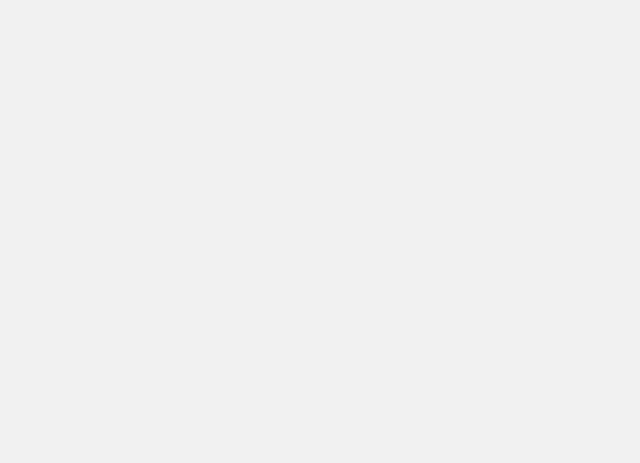
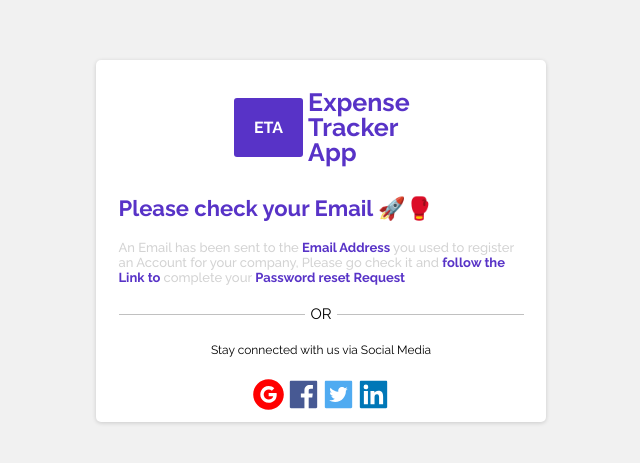
Before and after one commit to gideonekekeke/ExpenseFE, a React (Create React App) app: page /requestresetpassword in a window 1280 px wide. Before the commit this address had no page. Shown: the part 159-622 px from the top of the page, without its empty margins (319-959 px from the left). Built offline with nearby package versions, Linux system fonts and the light colour scheme; the HTML template or start-up script is replaced by a standard one; what recoil-persist would draw is missing.

Commit message:
company auth completed

```diff
--- a/package.json
+++ b/package.json
@@ -15,6 +15,7 @@
     "@types/react-slick": "^0.23.10",
     "@types/styled-components": "^5.1.26",
     "axios": "^1.2.0",
+    "jwt-decode": "^3.1.2",
     "react": "^18.2.0",
     "react-dom": "^18.2.0",
     "react-hook-form": "^7.39.5",
--- /dev/null
+++ b/src/Components/Auth/Admin/PasswordRequest.tsx
@@ -0,0 +1,232 @@
+import React from "react";
+import styled from "styled-components";
+import left from "./left.png";
+import right from "./Right.png";
+
+import {
+  AiFillFacebook,
+  AiFillTwitterSquare,
+  AiFillLinkedin,
+  AiFillGoogleCircle,
+} from "react-icons/ai";
+
+import { Link } from "react-router-dom";
+
+const PasswordRequest: React.FC = () => {
+  return (
+    <Container>
+      <Wrapper>
+        <Card>
+          <LogoHolder to="/">
+            <Logo>ETA</Logo>
+            <LogoTitle>Expense Tracker App</LogoTitle>
+          </LogoHolder>
+
+          <Title>
+            <TitleHead>Please check your Email 🚀🥊</TitleHead>
+            <br />
+            <TitleSub>
+              An Email has been sent to the <span>Email Address</span> you used
+              to register an Account for your company, Please go check it and{" "}
+              <span>follow the Link to </span> complete your
+              <span> Password reset Request </span>
+            </TitleSub>
+          </Title>
+
+          <LineHolder>
+            <Line />
+            <Text>OR</Text>
+            <Line />
+          </LineHolder>
+
+          <Social>
+            <SocialText>Stay connected with us via Social Media</SocialText>
+            <Icons>
+              <Icon />
+              <Icon1 />
+              <Icon2 />
+              <Icon3 />
+            </Icons>
+          </Social>
+        </Card>
+      </Wrapper>
+
+      <Space />
+    </Container>
+  );
+};
+
+export default PasswordRequest;
+
+const Text = styled.div`
+  font-size: 15px;
+  padding: 0 5px;
+`;
+
+const Line = styled.div`
+  border-bottom: 1px solid silver;
+  width: 100%;
+`;
+
+const LineHolder = styled.div`
+  display: flex;
+  align-items: center;
+  margin: 20px 0;
+`;
+
+const Icon = styled(AiFillGoogleCircle)`
+  font-size: 35px;
+  color: red;
+  :hover {
+    cursor: pointer;
+  }
+`;
+
+const Icons = styled.div`
+  display: flex;
+  margin-top: 20px;
+`;
+
+const Icon3 = styled(AiFillLinkedin)`
+  font-size: 35px;
+  color: #0077b7;
+  :hover {
+    cursor: pointer;
+  }
+`;
+
+const Icon2 = styled(AiFillTwitterSquare)`
+  font-size: 35px;
+  color: #50abf1;
+  :hover {
+    cursor: pointer;
+  }
+`;
+
+const Icon1 = styled(AiFillFacebook)`
+  font-size: 35px;
+  color: #475993;
+  :hover {
+    cursor: pointer;
+  }
+`;
+
+const SocialText = styled.div`
+  font-size: 12px;
+  display: flex;
+  margin-top: 0px;
+`;
+
+const Social = styled.div`
+  display: flex;
+  flex-direction: column;
+  align-items: center;
+  margin-bottom: 10px;
+`;
+
+const TitleSub = styled.div`
+  color: lightgray;
+  font-weight: 500;
+  font-size: 13px;
+  span {
+    color: #5833c7;
+    font-weight: bold;
+  }
+`;
+
+const TitleHead = styled.div`
+  font-size: 22px;
+  font-weight: bolder;
+  color: #5833c7;
+`;
+
+const Title = styled.div`
+  margin-top: 30px;
+`;
+
+const LogoTitle = styled.div`
+  font-weight: 700;
+  color: gray;
+  width: 100px;
+  line-height: 1;
+  font-size: 25px;
+  color: #5833c7;
+`;
+
+const Logo = styled.div`
+  padding: 20px;
+  background-color: #5833c7;
+  color: white;
+  border-radius: 3px;
+  margin-right: 5px;
+  font-weight: 700;
+`;
+
+const LogoHolder = styled(Link)`
+  margin-top: 30px;
+  display: flex;
+  justify-content: center;
+  align-items: center;
+  text-decoration: none;
+`;
+const Card = styled.form`
+  width: 90%;
+  height: 100%;
+`;
+
+const Wrapper = styled.div`
+  width: 450px;
+  min-height: 300px;
+  background-color: white;
+  box-shadow: rgba(0, 0, 0, 0.16) 0px 1px 4px;
+  position: absolute;
+  border-radius: 5px;
+  display: flex;
+  flex-direction: column;
+  align-items: center;
+  @media screen and (max-width: 500px) {
+    width: 90%;
+    margin: 0;
+    display: flex;
+    justify-content: center;
+  }
+`;
+
+const Right = styled.img`
+  width: 200px;
+  height: 300px;
+  object-fit: cover;
+  @media screen and (max-width: 500px) {
+    display: none;
+  }
+`;
+
+const Left = styled.img`
+  width: 248px;
+  height: 185px;
+  object-fit: cover;
+`;
+
+const Holder = styled.div`
+  width: 100%;
+  display: flex;
+  justify-content: space-between;
+  background-image: url("https://demos.themeselection.com/materio-mui-react-nextjs-admin-template-free/images/pages/auth-v1-mask-light.png");
+  background-repeat: no-repeat;
+  background-position: center;
+  background-size: cover;
+`;
+
+const Space = styled.div`
+  flex: 1;
+`;
+
+const Container = styled.div`
+  width: 100%;
+  height: 100vh;
+  display: flex;
+  flex-direction: column;
+  position: relative;
+  align-items: center;
+  justify-content: center;
+`;
--- a/src/Components/Auth/Admin/SignIn.tsx
+++ b/src/Components/Auth/Admin/SignIn.tsx
@@ -49,8 +49,7 @@ const SignIn = () => {
     await axios
       .post(`${url}/api/company/signin`, { name, password })
       .then((res) => {
-        console.log(res.data.data);
-        // setUsers(res.data.data);
+        setUsers(res.data.data);
         Swal.fire({
           position: "center",
           icon: "success",
@@ -58,7 +57,7 @@ const SignIn = () => {
           showConfirmButton: false,
           timer: 2500,
         }).then(() => {
-          //   naviage("/");
+          naviage("/");
         });
         setLoading(false);
       })
--- a/src/Components/Global/GlobalState.tsx
+++ b/src/Components/Global/GlobalState.tsx
@@ -11,6 +11,6 @@ interface iData {
 
 export const user = atom({
   key: "user",
-  default: {} as iData,
+  default: {} as iData | null,
   effects_UNSTABLE: [persistAtom],
 });
--- a/src/Components/HomeScreen/Header.tsx
+++ b/src/Components/HomeScreen/Header.tsx
@@ -3,12 +3,13 @@ import styled from "styled-components";
 import { FiMenu } from "react-icons/fi";
 import { ImCancelCircle } from "react-icons/im";
 import SideBarComp from "./SideBar/SideBarComp";
-
 import { NavLink } from "react-router-dom";
 import { Link } from "react-scroll";
-import { AiOutlineMenuFold } from "react-icons/ai";
+import { user } from "../Global/GlobalState";
+import { useRecoilState } from "recoil";
 
 const Header = () => {
+  const [userData, setUserData] = useRecoilState(user);
   const [sideShow, setSideShow] = React.useState(false);
 
   const toggleSideBar = () => {
@@ -18,41 +19,59 @@ const Header = () => {
     <Container>
       <Logo>Expense-Tracker</Logo>
       <Navigation>
-				<Nav offset={-100} smooth={true} duration={500} to='platform'>
+        <Nav offset={-100} smooth={true} duration={500} to="platform">
           Platform
         </Nav>
-				<Nav offset={-100} smooth={true} duration={500} to='solution'>
+        <Nav offset={-100} smooth={true} duration={500} to="solution">
           Solution
         </Nav>
-				<Nav offset={-100} smooth={true} duration={500} to='customer'>
+        <Nav offset={-100} smooth={true} duration={500} to="customer">
           Customers
         </Nav>
-				<Nav offset={-100} smooth={true} duration={500} to='resource'>
+        <Nav offset={-100} smooth={true} duration={500} to="resource">
           Resources
         </Nav>
-				<Nav offset={-100} smooth={true} duration={500} to='company'>
+        <Nav offset={-100} smooth={true} duration={500} to="company">
           Company
         </Nav>
       </Navigation>
       <ButtonHold>
+        {userData !== null ? (
+          <Button
+            bd="1px solid gray"
+            bg="transparent"
+            onClick={() => {
+              setUserData(null);
+              console.log("clicked in");
+            }}
+          >
+            Sign Out
+          </Button>
+        ) : (
+          <DivDiv>
             <NavLink
-					to='/auth'
+              to="/auth"
               style={{
                 textDecoration: "none",
-					}}>
-					<Button bd='1px solid gray' bg='transparent'>
+              }}
+            >
+              <Button bd="1px solid gray" bg="transparent">
                 Sign In
               </Button>
             </NavLink>
+
             <NavLink
-					to='/auth'
+              to="/auth"
               style={{
                 textDecoration: "none",
-					}}>
-					<Button bd='' bg='#926efc'>
+              }}
+            >
+              <Button bd="" bg="#926efc">
                 Register
               </Button>
             </NavLink>
+          </DivDiv>
+        )}
       </ButtonHold>
       {sideShow ? (
         <Menu onClick={toggleSideBar}>
@@ -70,6 +89,11 @@ const Header = () => {
 };
 
 export default Header;
+
+const DivDiv = styled.div`
+  display: flex;
+  align-items: center;
+`;
 
 const Menu = styled.div`
   display: none;
```
Also changed, not shown: src/Components/Auth/Admin/ForgotPassword.tsx (+82 -12 lines), src/Components/Auth/Admin/ResetPassword.tsx (+91 -11 lines), src/Components/Routes/AuthRoute.tsx (+7 -2 lines), 1 other file (tests, documents, lock files or other folders). Lines whose indentation alone changed are shown as unchanged.
